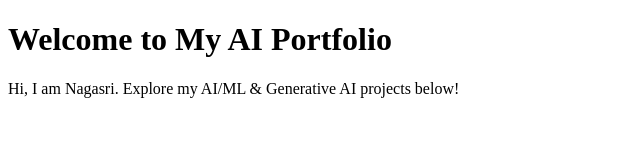
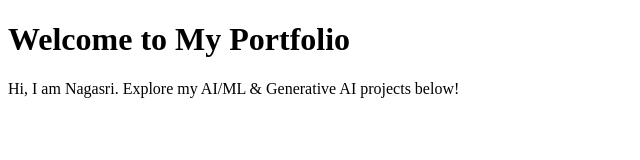
Before and after one commit to nagasrimaturi/nagasri-portfolio, a plain HTML site: page index.html in a window 1280 px wide. Shown: the whole page, without its empty margins (0-640 px from the left). Drawn offline with Linux system fonts and the light colour scheme.

Commit message:
Update index.html

```diff
--- a/index.html
+++ b/index.html
@@ -4,7 +4,7 @@
     <title>Nagasri Maturi - AI Portfolio</title>
 </head>
 <body>
-    <h1>Welcome to My AI Portfolio</h1>
+    <h1>Welcome to My Portfolio</h1>
     <p>Hi, I am Nagasri. Explore my AI/ML & Generative AI projects below!</p>
 </body>
 </html>
```
